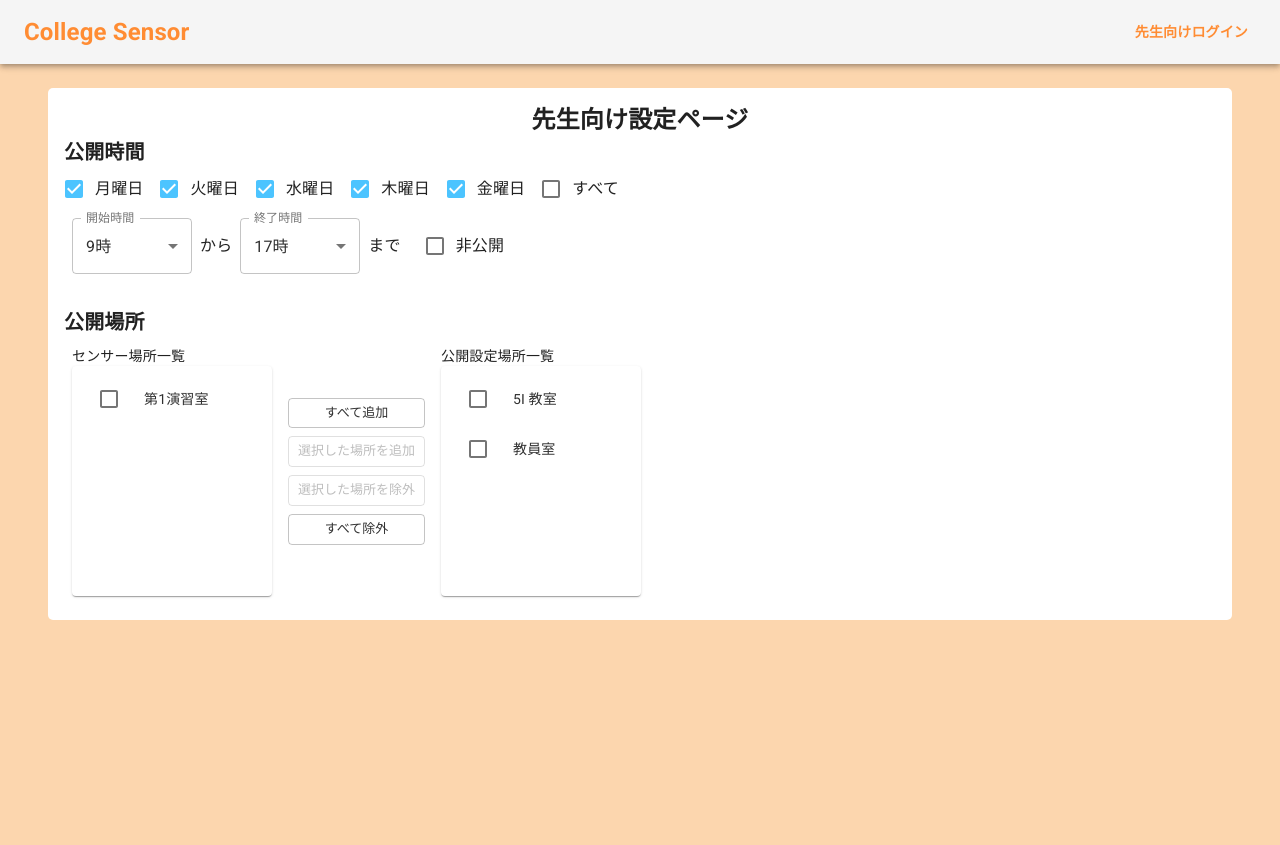
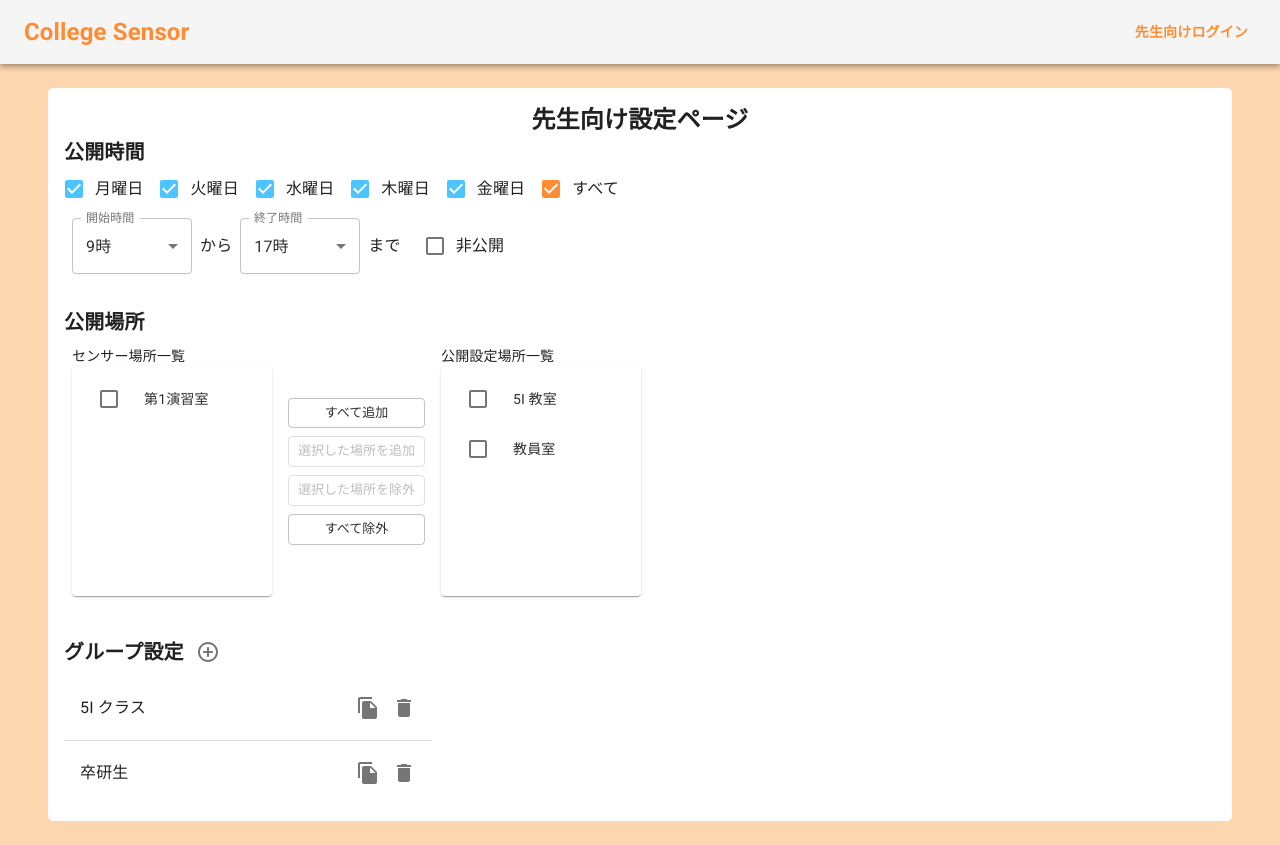
Before and after one commit to sensei-sensor/sensei-sensor-react, a React (Vite) app: page /UserPage in a window 1280 px wide. Before the commit the page ends 800 px from the top, so only its background shows below. Built offline with nearby package versions, Linux system fonts and the light colour scheme.

Commit message:
グループを追加

```diff
--- /dev/null
+++ b/src/components/GroupList.jsx
@@ -0,0 +1,75 @@
+import React from "react";
+import {
+  Divider,
+  Grid,
+  IconButton,
+  List,
+  ListItem,
+  ListItemSecondaryAction,
+  ListItemText,
+  makeStyles,
+} from "@material-ui/core";
+import { Delete, FileCopy } from "@material-ui/icons";
+
+const useStyles = makeStyles((theme) => ({
+  root: {
+    flexGrow: 1,
+    maxWidth: 752,
+  },
+  demo: {
+    backgroundColor: theme.palette.background.paper,
+  },
+  title: {
+    margin: theme.spacing(4, 0, 2),
+  },
+}));
+
+export default function GroupList() {
+  const classes = useStyles();
+  const dense = "";
+  const secondary = "";
+
+  return (
+    <div className={classes.root}>
+      <Grid container spacing={2}>
+        <Grid item xs={12} md={6}>
+          <div className={classes.demo}>
+            <List dense={dense}>
+              <ListItem>
+                <ListItemText
+                  primary="5I クラス"
+                  secondary={secondary ? "Secondary text" : null}
+                />
+                <ListItemSecondaryAction>
+                  <IconButton edge="end" aria-label="グループコードをコピー">
+                    <FileCopy />
+                  </IconButton>
+                  <IconButton edge="end" aria-label="グループを削除">
+                    <Delete />
+                  </IconButton>
+                </ListItemSecondaryAction>
+              </ListItem>
+            </List>
+            <Divider />
+            <List dense={dense}>
+              <ListItem>
+                <ListItemText
+                  primary="卒研生"
+                  secondary={secondary ? "Secondary text" : null}
+                />
+                <ListItemSecondaryAction>
+                  <IconButton edge="end" aria-label="グループコードをコピー">
+                    <FileCopy />
+                  </IconButton>
+                  <IconButton edge="end" aria-label="グループを削除">
+                    <Delete />
+                  </IconButton>
+                </ListItemSecondaryAction>
+              </ListItem>
+            </List>
+          </div>
+        </Grid>
+      </Grid>
+    </div>
+  );
+}
--- a/src/components/OpenDays.jsx
+++ b/src/components/OpenDays.jsx
@@ -2,16 +2,17 @@ import React from "react";
 import { Checkbox, FormControlLabel, FormGroup } from "@material-ui/core";
 
 export default function OpenDays() {
-  const [state, setState] = React.useState({
+  const [day, setDay] = React.useState({
     monday: true,
     tuesday: true,
     wednesday: true,
     thursday: true,
     friday: true,
+    all: true,
   });
 
   const handleChange = (event) => {
-    setState({ ...state, [event.target.name]: event.target.checked });
+    setDay({ ...day, [event.target.name]: event.target.checked });
   };
 
   return (
@@ -19,7 +20,7 @@ export default function OpenDays() {
       <FormControlLabel
         control={
           <Checkbox
-            checked={state.monday}
+            checked={day.monday}
             onChange={handleChange}
             name="monday"
           />
@@ -29,7 +30,7 @@ export default function OpenDays() {
       <FormControlLabel
         control={
           <Checkbox
-            checked={state.tuesday}
+            checked={day.tuesday}
             onChange={handleChange}
             name="tuesday"
           />
@@ -39,7 +40,7 @@ export default function OpenDays() {
       <FormControlLabel
         control={
           <Checkbox
-            checked={state.wednesday}
+            checked={day.wednesday}
             onChange={handleChange}
             name="wednesday"
           />
@@ -49,7 +50,7 @@ export default function OpenDays() {
       <FormControlLabel
         control={
           <Checkbox
-            checked={state.thursday}
+            checked={day.thursday}
             onChange={handleChange}
             name="thursday"
           />
@@ -59,7 +60,7 @@ export default function OpenDays() {
       <FormControlLabel
         control={
           <Checkbox
-            checked={state.friday}
+            checked={day.friday}
             onChange={handleChange}
             name="friday"
           />
@@ -69,7 +70,7 @@ export default function OpenDays() {
       <FormControlLabel
         control={
           <Checkbox
-            checked={state.all}
+            checked={day.all}
             onChange={handleChange}
             name="all"
             color={"primary"}
--- a/src/components/PublicationTime.jsx
+++ b/src/components/PublicationTime.jsx
@@ -1,11 +1,11 @@
 import React from "react";
-import { makeStyles } from "@material-ui/core/styles";
 import {
   Box,
   Checkbox,
   FormControl,
   FormControlLabel,
   InputLabel,
+  makeStyles,
   Select,
   Typography,
 } from "@material-ui/core";
@@ -19,14 +19,14 @@ const useStyles = makeStyles((theme) => ({
 
 export default function PublicationTime() {
   const classes = useStyles();
-  const [state, setState] = React.useState({
+  const [time, setTime] = React.useState({
     start: 9,
     end: 17,
   });
 
   const handleChange = (event) => {
-    setState({
-      ...state,
+    setTime({
+      ...time,
       [event.target.name]: event.target.value,
     });
   };
@@ -37,7 +37,7 @@ export default function PublicationTime() {
         <InputLabel>開始時間</InputLabel>
         <Select
           native
-          value={state.start}
+          value={time.start}
           onChange={handleChange}
           label="開始時間"
           inputProps={{
@@ -55,7 +55,7 @@ export default function PublicationTime() {
         <InputLabel>終了時間</InputLabel>
         <Select
           native
-          value={state.end}
+          value={time.end}
           onChange={handleChange}
           label="終了時間"
           inputProps={{
--- a/src/components/TransferList.jsx
+++ b/src/components/TransferList.jsx
@@ -1,13 +1,15 @@
 import React from "react";
-import { makeStyles } from "@material-ui/core/styles";
-import Grid from "@material-ui/core/Grid";
-import List from "@material-ui/core/List";
-import ListItem from "@material-ui/core/ListItem";
-import ListItemIcon from "@material-ui/core/ListItemIcon";
-import ListItemText from "@material-ui/core/ListItemText";
-import Checkbox from "@material-ui/core/Checkbox";
-import Button from "@material-ui/core/Button";
-import Paper from "@material-ui/core/Paper";
+import {
+  Button,
+  Checkbox,
+  Grid,
+  List,
+  ListItem,
+  ListItemIcon,
+  ListItemText,
+  makeStyles,
+  Paper,
+} from "@material-ui/core";
 
 const useStyles = makeStyles((theme) => ({
   root: {
@@ -84,7 +86,7 @@ export default function TransferList() {
           return (
             <ListItem
               key={value}
-              role="listitem"
+              role="listItem"
               button
               onClick={handleToggle(value)}
             >
--- a/src/pages/MaterialUserPage.jsx
+++ b/src/pages/MaterialUserPage.jsx
@@ -1,8 +1,10 @@
 import React from "react";
-import { Box, Container, Typography } from "@material-ui/core";
+import { Box, Container, IconButton, Typography } from "@material-ui/core";
 import TransferList from "../components/TransferList";
 import PublicationTime from "../components/PublicationTime";
 import OpenDays from "../components/OpenDays";
+import GroupList from "../components/GroupList";
+import { ControlPointRounded } from "@material-ui/icons";
 
 export default function MaterialUserPage() {
   return (
@@ -26,6 +28,17 @@ export default function MaterialUserPage() {
           </Typography>
           <TransferList />
         </Box>
+        <Box mt={3}>
+          <Box display={"flex"} alignItems={"center"}>
+            <Typography variant={"h6"}>
+              <Box fontWeight={700}>グループ設定</Box>
+            </Typography>
+            <IconButton edge="end" aria-label="グループを削除">
+              <ControlPointRounded />
+            </IconButton>
+          </Box>
+          <GroupList />
+        </Box>
       </Box>
     </Container>
   );
```
